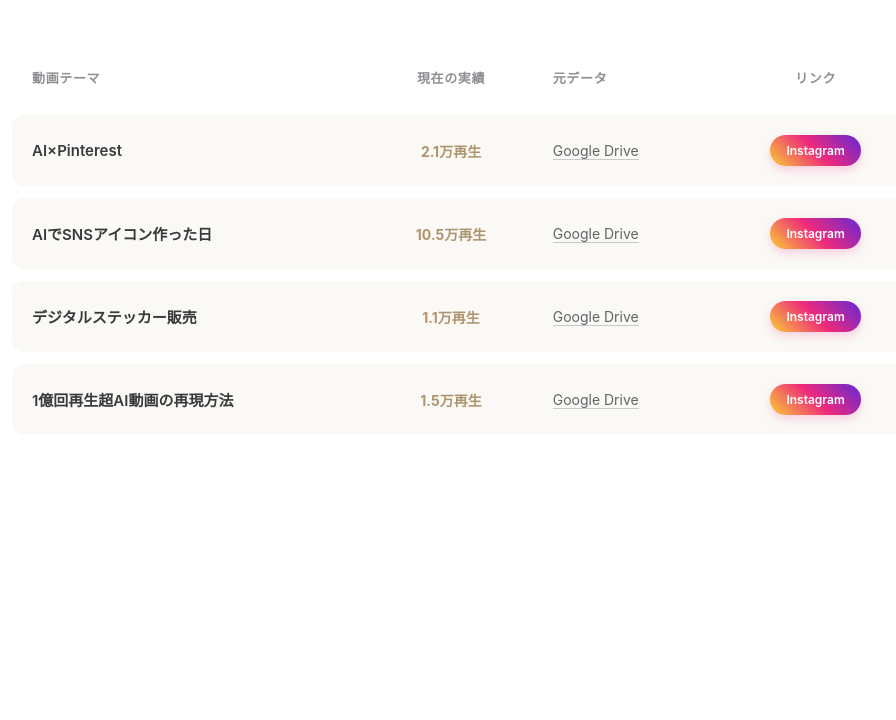
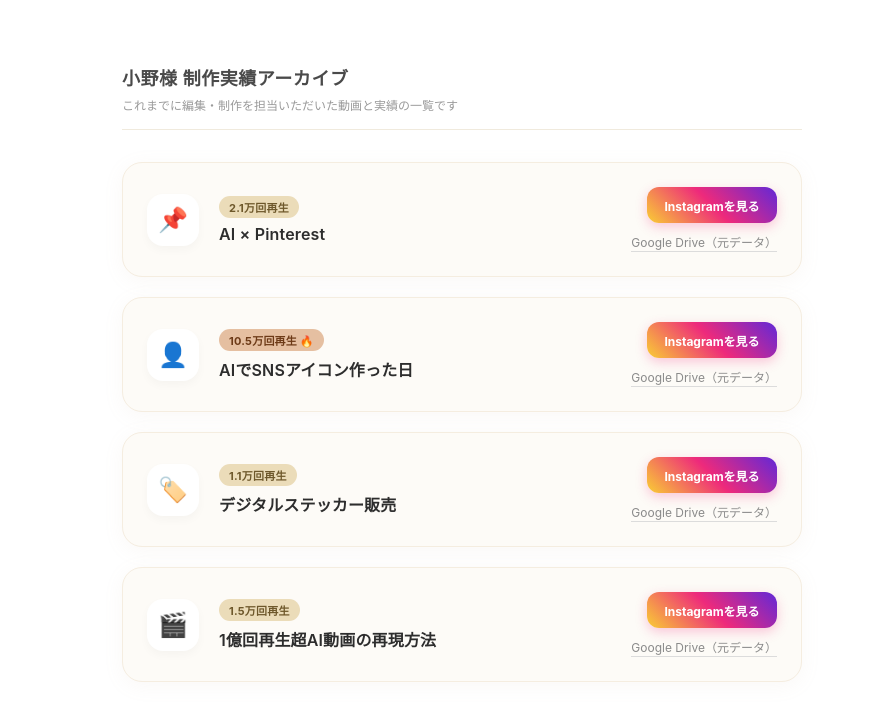
Before and after one commit to mimatsu037/Ono_Achievements, a plain HTML site: page index.html in a window 1280 px wide. Shown: the whole page, without its empty margins (178-1074 px from the left). Drawn offline with Linux system fonts and the light colour scheme.

Commit message:
Update index.html

```diff
--- a/index.html
+++ b/index.html
@@ -1,50 +1,73 @@
-<div style="max-width: 900px; margin: 20px auto; padding: 20px; background: #ffffff; font-family: -apple-system, BlinkMacSystemFont, 'Segoe UI', Roboto, 'Helvetica Neue', Arial, sans-serif;">
-  <table style="width: 100%; border-collapse: separate; border-spacing: 0 12px;">
-    <thead>
-      <tr>
-        <th style="padding: 16px 20px; text-align: left; font-size: 13px; font-weight: 600; color: #8e8e93; letter-spacing: 0.05em; text-transform: uppercase;">動画テーマ</th>
-        <th style="padding: 16px 20px; text-align: center; font-size: 13px; font-weight: 600; color: #8e8e93; letter-spacing: 0.05em; text-transform: uppercase;">現在の実績</th>
-        <th style="padding: 16px 20px; text-align: left; font-size: 13px; font-weight: 600; color: #8e8e93; letter-spacing: 0.05em; text-transform: uppercase;">元データ</th>
-        <th style="padding: 16px 20px; text-align: center; font-size: 13px; font-weight: 600; color: #8e8e93; letter-spacing: 0.05em; text-transform: uppercase;">リンク</th>
-      </tr>
-    </thead>
-    <tbody>
-      <!-- Row 1 -->
-      <tr style="background: #faf9f6; transition: all 0.2s ease;">
-        <td style="padding: 20px; font-size: 15px; font-weight: 600; color: #3a3a3c; border-radius: 12px 0 0 12px;">AI×Pinterest</td>
-        <td style="padding: 20px; text-align: center; font-size: 14px; font-weight: 700; color: #ae946d;">2.1万再生</td>
-        <td style="padding: 20px;"><a href="https://drive.google.com/drive/folders/13iFD-Hr5jKtKPQuRsBsUBxKYzhfB1VrI" target="_blank" style="color: #636366; text-decoration: none; font-size: 14px; border-bottom: 1px solid #c7c7cc;">Google Drive</a></td>
-        <td style="padding: 20px; text-align: center; border-radius: 0 12px 12px 0;">
-          <a href="https://www.instagram.com/reel/DacbQyyTfvx/?igsh=MWxiNmJqaW92bW9iOA==" target="_blank" style="display: inline-block; padding: 8px 16px; font-size: 12px; font-weight: 600; color: #ffffff; background: linear-gradient(45deg, #f9ce34, #ee2a7b, #6228d7); text-decoration: none; border-radius: 20px; box-shadow: 0 4px 10px rgba(238, 42, 123, 0.2);">Instagram</a>
-        </td>
-      </tr>
-      <!-- Row 2 -->
-      <tr style="background: #faf9f6; transition: all 0.2s ease;">
-        <td style="padding: 20px; font-size: 15px; font-weight: 600; color: #3a3a3c; border-radius: 12px 0 0 12px;">AIでSNSアイコン作った日</td>
-        <td style="padding: 20px; text-align: center; font-size: 14px; font-weight: 700; color: #ae946d;">10.5万再生</td>
-        <td style="padding: 20px;"><a href="https://drive.google.com/drive/folders/1GMs0DCVm6XvgFYR-_Mc0dwQeGmRF3pz_" target="_blank" style="color: #636366; text-decoration: none; font-size: 14px; border-bottom: 1px solid #c7c7cc;">Google Drive</a></td>
-        <td style="padding: 20px; text-align: center; border-radius: 0 12px 12px 0;">
-          <a href="https://www.instagram.com/reel/DZmQ8OjTr1K/?igsh=MXRrcmdlYWg3a2h2bw==" target="_blank" style="display: inline-block; padding: 8px 16px; font-size: 12px; font-weight: 600; color: #ffffff; background: linear-gradient(45deg, #f9ce34, #ee2a7b, #6228d7); text-decoration: none; border-radius: 20px; box-shadow: 0 4px 10px rgba(238, 42, 123, 0.2);">Instagram</a>
-        </td>
-      </tr>
-      <!-- Row 3 -->
-      <tr style="background: #faf9f6; transition: all 0.2s ease;">
-        <td style="padding: 20px; font-size: 15px; font-weight: 600; color: #3a3a3c; border-radius: 12px 0 0 12px;">デジタルステッカー販売</td>
-        <td style="padding: 20px; text-align: center; font-size: 14px; font-weight: 700; color: #ae946d;">1.1万再生</td>
-        <td style="padding: 20px;"><a href="https://drive.google.com/drive/folders/1Vq3KbfU8dvjUX4s5829NEOcu10ujxF2l" target="_blank" style="color: #636366; text-decoration: none; font-size: 14px; border-bottom: 1px solid #c7c7cc;">Google Drive</a></td>
-        <td style="padding: 20px; text-align: center; border-radius: 0 12px 12px 0;">
-          <a href="https://www.instagram.com/reel/DYwU6R3zp-s/?igsh=MTdldnlxYnRtYmxvNQ==" target="_blank" style="display: inline-block; padding: 8px 16px; font-size: 12px; font-weight: 600; color: #ffffff; background: linear-gradient(45deg, #f9ce34, #ee2a7b, #6228d7); text-decoration: none; border-radius: 20px; box-shadow: 0 4px 10px rgba(238, 42, 123, 0.2);">Instagram</a>
-        </td>
-      </tr>
-      <!-- Row 4 -->
-      <tr style="background: #faf9f6; transition: all 0.2s ease;">
-        <td style="padding: 20px; font-size: 15px; font-weight: 600; color: #3a3a3c; border-radius: 12px 0 0 12px;">1億回再生超AI動画の再現方法</td>
-        <td style="padding: 20px; text-align: center; font-size: 14px; font-weight: 700; color: #ae946d;">1.5万再生</td>
-        <td style="padding: 20px;"><a href="https://drive.google.com/drive/folders/1P6Jbj_-0x7BaqJIhBqhovo9-k2iu0Zfp" target="_blank" style="color: #636366; text-decoration: none; font-size: 14px; border-bottom: 1px solid #c7c7cc;">Google Drive</a></td>
-        <td style="padding: 20px; text-align: center; border-radius: 0 12px 12px 0;">
-          <a href="https://www.instagram.com/reel/DXWIoiMk7zw/?igsh=MWswMHkwMHQza3FhcQ==" target="_blank" style="display: inline-block; padding: 8px 16px; font-size: 12px; font-weight: 600; color: #ffffff; background: linear-gradient(45deg, #f9ce34, #ee2a7b, #6228d7); text-decoration: none; border-radius: 20px; box-shadow: 0 4px 10px rgba(238, 42, 123, 0.2);">Instagram</a>
-        </td>
-      </tr>
-    </tbody>
-  </table>
+<div style="max-width: 680px; margin: 40px auto; padding: 24px; background-color: #ffffff; font-family: -apple-system, BlinkMacSystemFont, 'Segoe UI', Roboto, sans-serif;">
+
+  <!-- HEADER -->
+  <div style="margin-bottom: 32px; border-bottom: 1px solid #f0eadd; padding-bottom: 16px;">
+    <h2 style="margin: 0; font-size: 18px; color: #4a4a4a; font-weight: 600; letter-spacing: 0.03em;">小野様 制作実績アーカイブ</h2>
+    <p style="margin: 6px 0 0 0; font-size: 12px; color: #9a9a9a;">これまでに編集・制作を担当いただいた動画と実績の一覧です</p>
+  </div>
+
+  <!-- CARD LIST -->
+  <div style="display: flex; flex-direction: column; gap: 20px;">
+
+    <!-- CARD 1 -->
+    <div style="background: #fdfbf7; border: 1px solid #f5ede0; border-radius: 20px; padding: 24px; display: flex; align-items: center; justify-content: space-between; gap: 16px; box-shadow: 0 4px 20px rgba(186, 171, 142, 0.08);">
+      <div style="display: flex; align-items: center; gap: 20px;">
+        <div style="width: 52px; height: 52px; background-color: #ffffff; border-radius: 16px; display: flex; align-items: center; justify-content: center; font-size: 24px; box-shadow: 0 4px 10px rgba(0,0,0,0.03);">📌</div>
+        <div>
+          <span style="display: inline-block; background-color: #ebdcb9; color: #6e582b; font-size: 11px; font-weight: 700; padding: 3px 10px; border-radius: 30px; margin-bottom: 6px; letter-spacing: 0.02em;">2.1万回再生</span>
+          <h3 style="margin: 0; font-size: 16px; color: #2d2d2d; font-weight: 600; letter-spacing: 0.01em;">AI × Pinterest</h3>
+        </div>
+      </div>
+      <div style="display: flex; flex-direction: column; gap: 10px; align-items: flex-end;">
+        <a href="https://www.instagram.com/reel/DacbQyyTfvx/?igsh=MWxiNmJqaW92bW9iOA==" target="_blank" style="display: inline-flex; align-items: center; justify-content: center; width: 130px; height: 36px; font-size: 12px; font-weight: 700; color: #ffffff; background: linear-gradient(45deg, #f9ce34, #ee2a7b, #6228d7); text-decoration: none; border-radius: 12px; box-shadow: 0 4px 12px rgba(238, 42, 123, 0.25);">Instagramを見る</a>
+        <a href="https://drive.google.com/drive/folders/13iFD-Hr5jKtKPQuRsBsUBxKYzhfB1VrI" target="_blank" style="font-size: 12px; color: #8a8a8a; text-decoration: none; border-bottom: 1px solid #dcdcdc; padding-bottom: 1px;">Google Drive（元データ）</a>
+      </div>
+    </div>
+
+    <!-- CARD 2 -->
+    <div style="background: #fdfbf7; border: 1px solid #f5ede0; border-radius: 20px; padding: 24px; display: flex; align-items: center; justify-content: space-between; gap: 16px; box-shadow: 0 4px 20px rgba(186, 171, 142, 0.08);">
+      <div style="display: flex; align-items: center; gap: 20px;">
+        <div style="width: 52px; height: 52px; background-color: #ffffff; border-radius: 16px; display: flex; align-items: center; justify-content: center; font-size: 24px; box-shadow: 0 4px 10px rgba(0,0,0,0.03);">👤</div>
+        <div>
+          <span style="display: inline-block; background-color: #e5bfa1; color: #6d3a17; font-size: 11px; font-weight: 700; padding: 3px 10px; border-radius: 30px; margin-bottom: 6px; letter-spacing: 0.02em;">10.5万回再生 🔥</span>
+          <h3 style="margin: 0; font-size: 16px; color: #2d2d2d; font-weight: 600; letter-spacing: 0.01em;">AIでSNSアイコン作った日</h3>
+        </div>
+      </div>
+      <div style="display: flex; flex-direction: column; gap: 10px; align-items: flex-end;">
+        <a href="https://www.instagram.com/reel/DZmQ8OjTr1K/?igsh=MXRrcmdlYWg3a2h2bw==" target="_blank" style="display: inline-flex; align-items: center; justify-content: center; width: 130px; height: 36px; font-size: 12px; font-weight: 700; color: #ffffff; background: linear-gradient(45deg, #f9ce34, #ee2a7b, #6228d7); text-decoration: none; border-radius: 12px; box-shadow: 0 4px 12px rgba(238, 42, 123, 0.25);">Instagramを見る</a>
+        <a href="https://drive.google.com/drive/folders/1GMs0DCVm6XvgFYR-_Mc0dwQeGmRF3pz_" target="_blank" style="font-size: 12px; color: #8a8a8a; text-decoration: none; border-bottom: 1px solid #dcdcdc; padding-bottom: 1px;">Google Drive（元データ）</a>
+      </div>
+    </div>
+
+    <!-- CARD 3 -->
+    <div style="background: #fdfbf7; border: 1px solid #f5ede0; border-radius: 20px; padding: 24px; display: flex; align-items: center; justify-content: space-between; gap: 16px; box-shadow: 0 4px 20px rgba(186, 171, 142, 0.08);">
+      <div style="display: flex; align-items: center; gap: 20px;">
+        <div style="width: 52px; height: 52px; background-color: #ffffff; border-radius: 16px; display: flex; align-items: center; justify-content: center; font-size: 24px; box-shadow: 0 4px 10px rgba(0,0,0,0.03);">🏷️</div>
+        <div>
+          <span style="display: inline-block; background-color: #ebdcb9; color: #6e582b; font-size: 11px; font-weight: 700; padding: 3px 10px; border-radius: 30px; margin-bottom: 6px; letter-spacing: 0.02em;">1.1万回再生</span>
+          <h3 style="margin: 0; font-size: 16px; color: #2d2d2d; font-weight: 600; letter-spacing: 0.01em;">デジタルステッカー販売</h3>
+        </div>
+      </div>
+      <div style="display: flex; flex-direction: column; gap: 10px; align-items: flex-end;">
+        <a href="https://www.instagram.com/reel/DYwU6R3zp-s/?igsh=MTdldnlxYnRtYmxvNQ==" target="_blank" style="display: inline-flex; align-items: center; justify-content: center; width: 130px; height: 36px; font-size: 12px; font-weight: 700; color: #ffffff; background: linear-gradient(45deg, #f9ce34, #ee2a7b, #6228d7); text-decoration: none; border-radius: 12px; box-shadow: 0 4px 12px rgba(238, 42, 123, 0.25);">Instagramを見る</a>
+        <a href="https://drive.google.com/drive/folders/1Vq3KbfU8dvjUX4s5829NEOcu10ujxF2l" target="_blank" style="font-size: 12px; color: #8a8a8a; text-decoration: none; border-bottom: 1px solid #dcdcdc; padding-bottom: 1px;">Google Drive（元データ）</a>
+      </div>
+    </div>
+
+    <!-- CARD 4 -->
+    <div style="background: #fdfbf7; border: 1px solid #f5ede0; border-radius: 20px; padding: 24px; display: flex; align-items: center; justify-content: space-between; gap: 16px; box-shadow: 0 4px 20px rgba(186, 171, 142, 0.08);">
+      <div style="display: flex; align-items: center; gap: 20px;">
+        <div style="width: 52px; height: 52px; background-color: #ffffff; border-radius: 16px; display: flex; align-items: center; justify-content: center; font-size: 24px; box-shadow: 0 4px 10px rgba(0,0,0,0.03);">🎬</div>
+        <div>
+          <span style="display: inline-block; background-color: #ebdcb9; color: #6e582b; font-size: 11px; font-weight: 700; padding: 3px 10px; border-radius: 30px; margin-bottom: 6px; letter-spacing: 0.02em;">1.5万回再生</span>
+          <h3 style="margin: 0; font-size: 16px; color: #2d2d2d; font-weight: 600; letter-spacing: 0.01em;">1億回再生超AI動画の再現方法</h3>
+        </div>
+      </div>
+      <div style="display: flex; flex-direction: column; gap: 10px; align-items: flex-end;">
+        <a href="https://www.instagram.com/reel/DXWIoiMk7zw/?igsh=MWswMHkwMHQza3FhcQ==" target="_blank" style="display: inline-flex; align-items: center; justify-content: center; width: 130px; height: 36px; font-size: 12px; font-weight: 700; color: #ffffff; background: linear-gradient(45deg, #f9ce34, #ee2a7b, #6228d7); text-decoration: none; border-radius: 12px; box-shadow: 0 4px 12px rgba(238, 42, 123, 0.25);">Instagramを見る</a>
+        <a href="https://drive.google.com/drive/folders/1P6Jbj_-0x7BaqJIhBqhovo9-k2iu0Zfp" target="_blank" style="font-size: 12px; color: #8a8a8a; text-decoration: none; border-bottom: 1px solid #dcdcdc; padding-bottom: 1px;">Google Drive（元データ）</a>
+      </div>
+    </div>
+
+  </div>
 </div>
```
